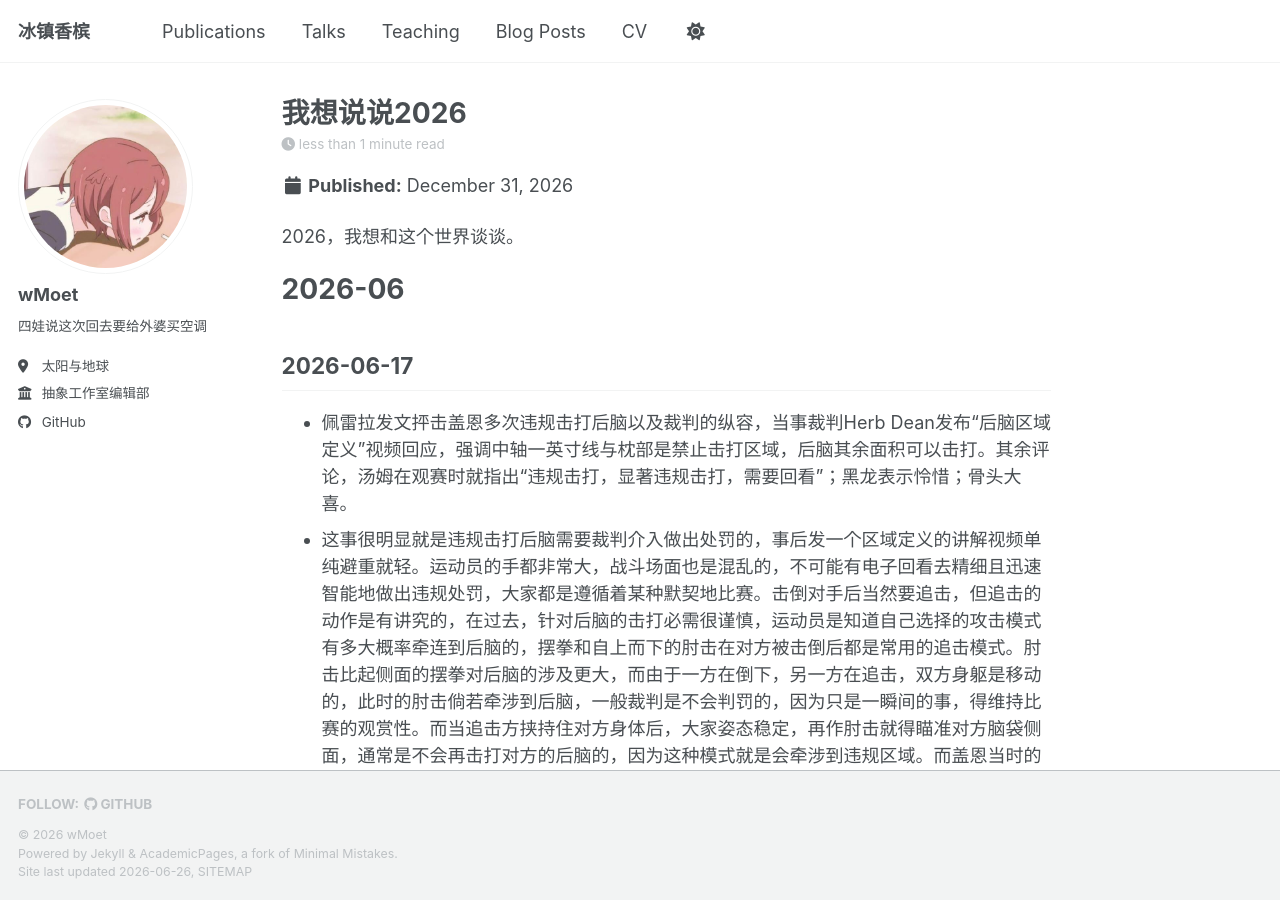
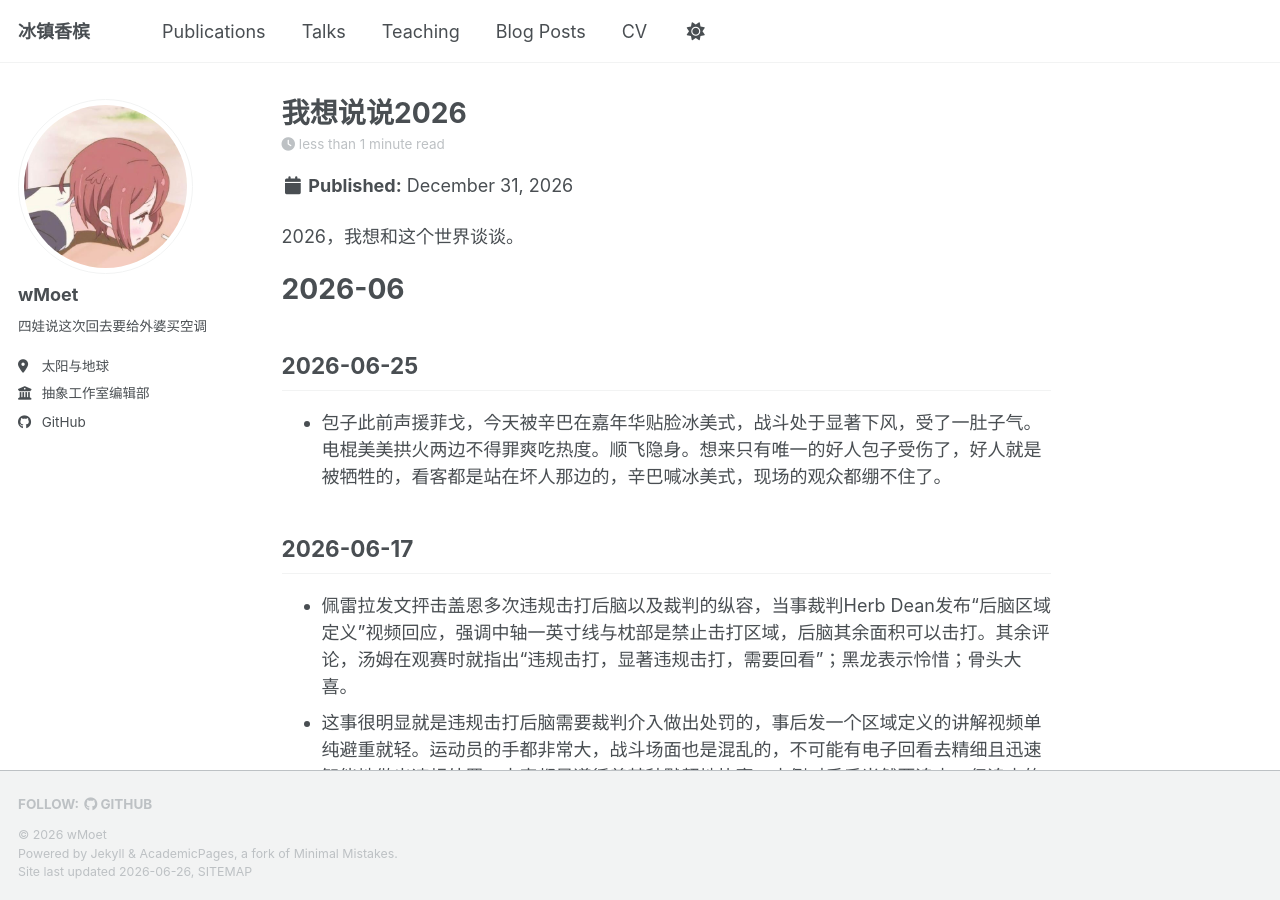
Before and after one commit to wMoet/wMoet.github.io, a Jekyll site: the page built from _posts/2026-12-31-我想说说2026.md, in a window 1280 px wide and 900 px high. Built offline with Jekyll 4.4.1, drawn with Linux system fonts in a browser that asks for light colours; a script bundle is joined from its source files by our own code; library files that are not in the unit come from our copies.

Commit message:
Update 2026-12-31-我想说说2026.md

```diff
--- a/_posts/2026-12-31-我想说说2026.md
+++ b/_posts/2026-12-31-我想说说2026.md
@@ -8,6 +8,9 @@ tags:
 2026，我想和这个世界谈谈。
 
 # 2026-06
+
+## 2026-06-25
+- 包子此前声援菲戈，今天被辛巴在嘉年华贴脸冰美式，战斗处于显著下风，受了一肚子气。电棍美美拱火两边不得罪爽吃热度。顺飞隐身。想来只有唯一的好人包子受伤了，好人就是被牺牲的，看客都是站在坏人那边的，辛巴喊冰美式，现场的观众都绷不住了。
 
 ## 2026-06-17
 - 佩雷拉发文抨击盖恩多次违规击打后脑以及裁判的纵容，当事裁判Herb Dean发布“后脑区域定义”视频回应，强调中轴一英寸线与枕部是禁止击打区域，后脑其余面积可以击打。其余评论，汤姆在观赛时就指出“违规击打，显著违规击打，需要回看”；黑龙表示怜惜；骨头大喜。
```
